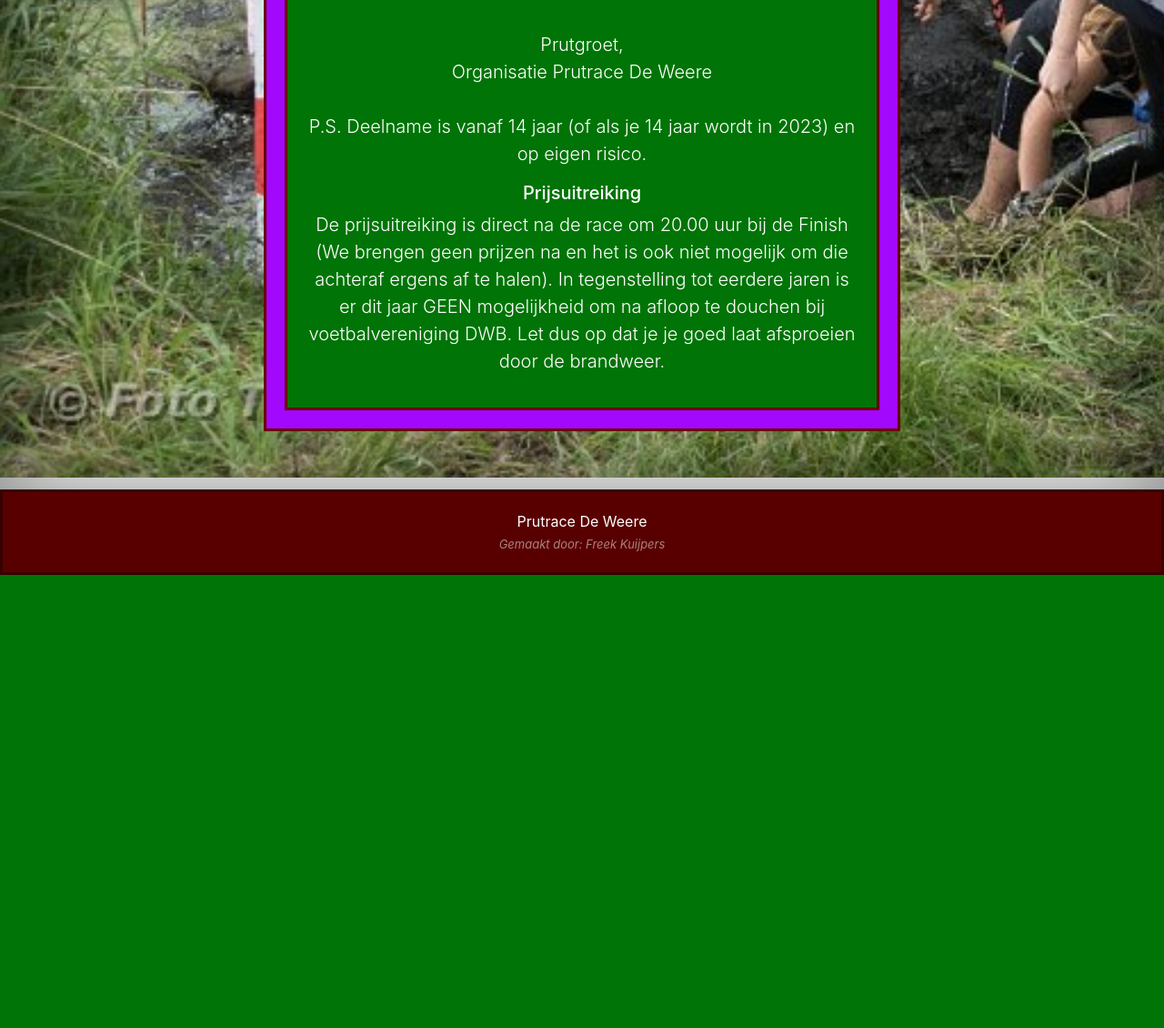
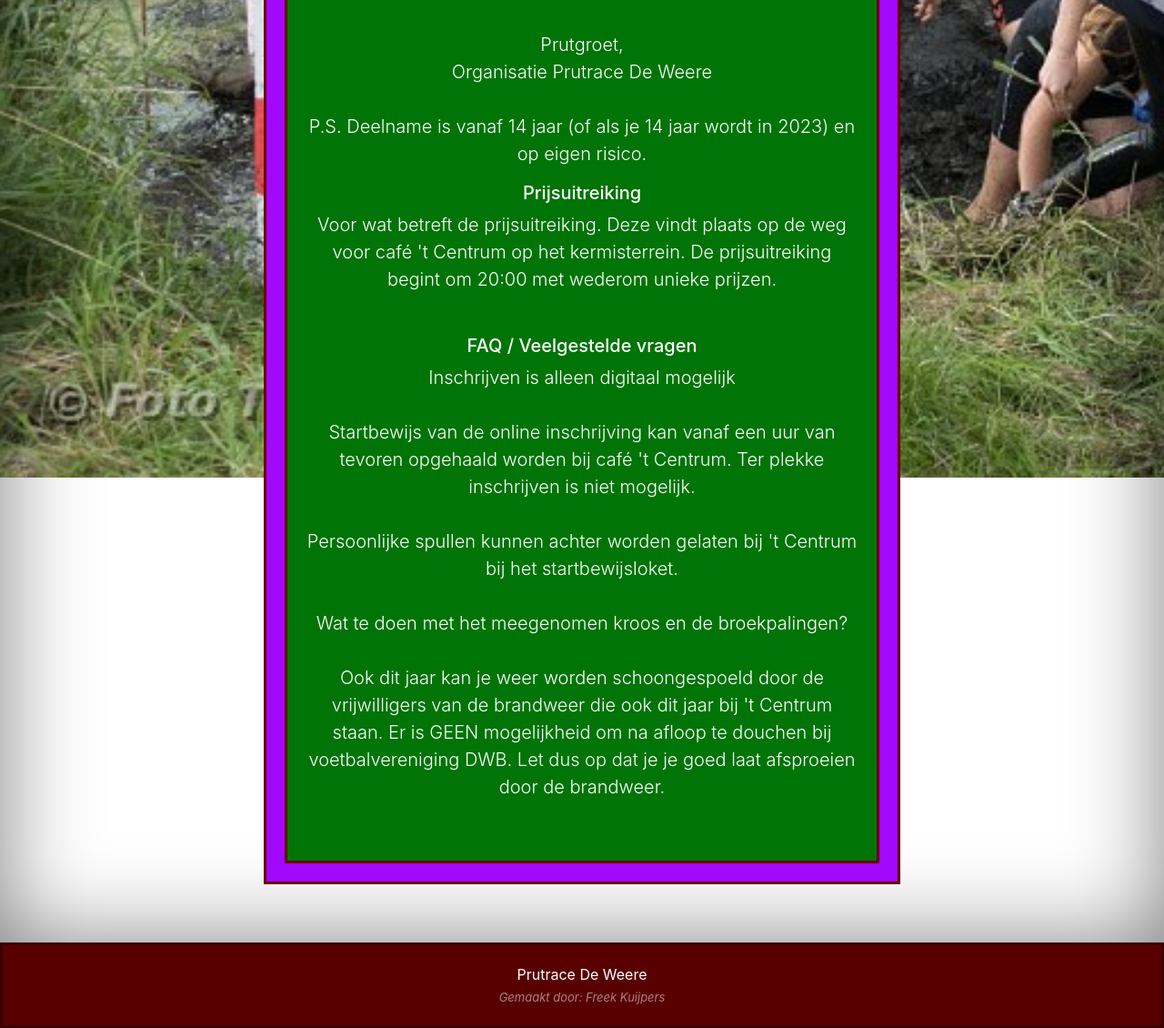
Before and after one commit to sjerdo/prutracedeweere.nl, a PHP site: page / in a window 1280 px wide. Shown: the part 915-2045 px from the top of the page at 91% size. Before the commit the page ends 1547 px from the top, so only its background shows below. Run offline with PHP 8.4, Linux system fonts and the light colour scheme; some libraries are stand-ins or nearby versions.

Commit message:
feat(home): Update prize giving location and FAQ
This commit updates the prize giving location for the race, which will now take place on the road in front of café 't Centrum on the fairgrounds. Additionally, the FAQ section provides information about digital registration, collection of race bibs, storage of personal belongings, and getting cleaned by the firefighters after the race. The note about no shower facilities at DWB football club is also mentioned.

```diff
--- a/PrutRace/index.php
+++ b/PrutRace/index.php
@@ -44,7 +44,21 @@
 
             <h5 class="cover-heading">Prijsuitreiking</h5>
             <p class="lead">
-              De prijsuitreiking is direct na de race om 20.00 uur bij de Finish (We brengen geen prijzen na en het is ook niet mogelijk om die achteraf ergens af te halen). In tegenstelling tot eerdere jaren is er dit jaar GEEN mogelijkheid om na afloop te douchen bij voetbalvereniging DWB. Let dus op dat je je goed laat afsproeien door de brandweer.
+            Voor wat betreft de prijsuitreiking. Deze vindt plaats op de weg voor café 't Centrum op het kermisterrein. De prijsuitreiking begint om 20:00 met wederom unieke prijzen.<br><br>
+            </p>
+
+            <h5 class="cover-heading">FAQ / Veelgestelde vragen</h5>
+            <p class="lead">
+            Inschrijven is alleen digitaal mogelijk<br><br>
+
+            Startbewijs van de online inschrijving kan vanaf een uur van tevoren opgehaald worden bij café 't Centrum. Ter plekke inschrijven is niet mogelijk.<br><br>
+
+            Persoonlijke spullen kunnen achter worden gelaten bij 't Centrum bij het startbewijsloket.<br><br>
+
+            Wat te doen met het meegenomen kroos en de broekpalingen?<br><br>
+
+            Ook dit jaar kan je weer worden schoongespoeld door de vrijwilligers van de brandweer die ook dit jaar bij 't Centrum staan.
+            Er is GEEN mogelijkheid om na afloop te douchen bij voetbalvereniging DWB. Let dus op dat je je goed laat afsproeien door de brandweer.<br><br>
             </p>
 
           </div>
```
